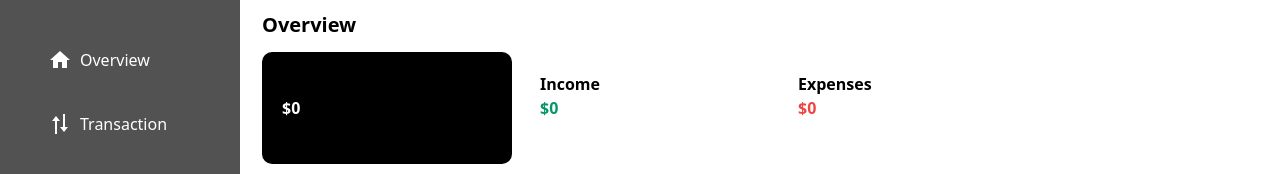
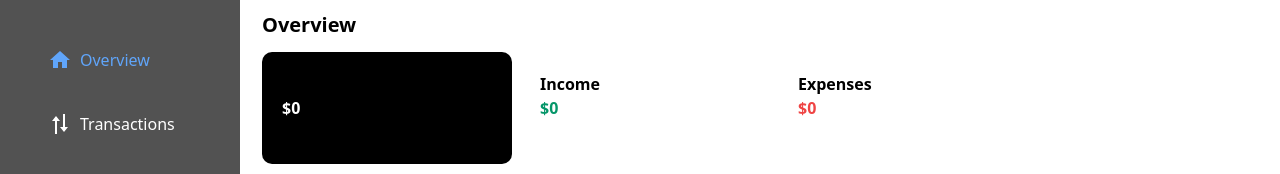
Before and after one commit to mbahramii/personal-finance-app, a React (Vite) app: page / in a window 1280 px wide. Shown: the top 174 px of the page. Built offline with nearby package versions, Linux system fonts and the light colour scheme.

Commit message:
feat: highlight active links in Sidebar navigation

```diff
--- a/src/assets/components/SideBar.jsx
+++ b/src/assets/components/SideBar.jsx
@@ -3,21 +3,28 @@ import { BiTransfer } from "react-icons/bi";
 import { GrAnalytics } from "react-icons/gr";
 import { PiReceiptLight } from "react-icons/pi";
 import { GrMoney } from "react-icons/gr";
-import { Link } from "react-router-dom";
+import { Link ,useLocation} from "react-router-dom";
 
 const SideBar = () => {
+const location = useLocation();
+const isActive = (path) => location.pathname === path;
+
   return (
     <div className="h-screen flex gap-10 bg-neutral-600 items-start text-white lg:flex-col p-12 pb-96">
       <Link to="/">
-      <div className="flex flex-row gap-2 items-end justify-end">
-        <MdHome className=" w-6 h-6 text-white hover:text-blue-400 transition" />
+      <div className={`flex flex-row gap-2 items-end justify-end ${
+    isActive("/") ? "text-blue-400" : "text-white hover:text-blue-400"
+  }`}>
+        <MdHome className=" w-6 h-6  hover:text-blue-400 transition" />
         <h1 className="">Overview</h1>
       </div>
       </Link>
       <Link to="/Transactionspage">
-      <div className="flex flex-row gap-2 items-end justify-end">
-        <BiTransfer className="rotate-90 w-6 h-6 text-white hover:text-blue-400 transition" />
-        <h1 className="">Transaction</h1>
+      <div className={`flex flex-row gap-2 items-end justify-end  ${
+    isActive("/Transactionspage") ? "text-blue-400" : "text-white hover:text-blue-400"
+  }`}>
+        <BiTransfer className="rotate-90 w-6 h-6  hover:text-blue-400 transition" />
+        <h1 className="">Transactions</h1>
       </div>
       </Link>
       {/* <Link to="/analytics"> */}
```
